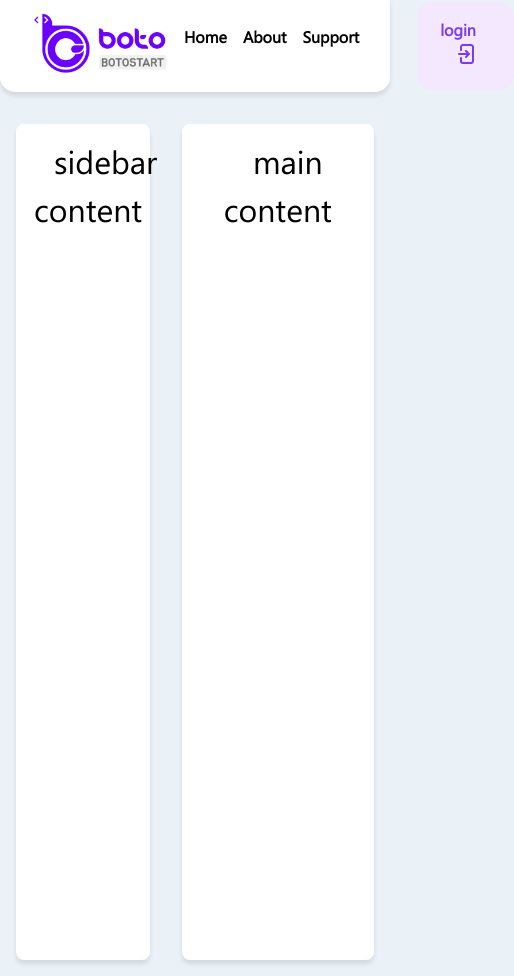
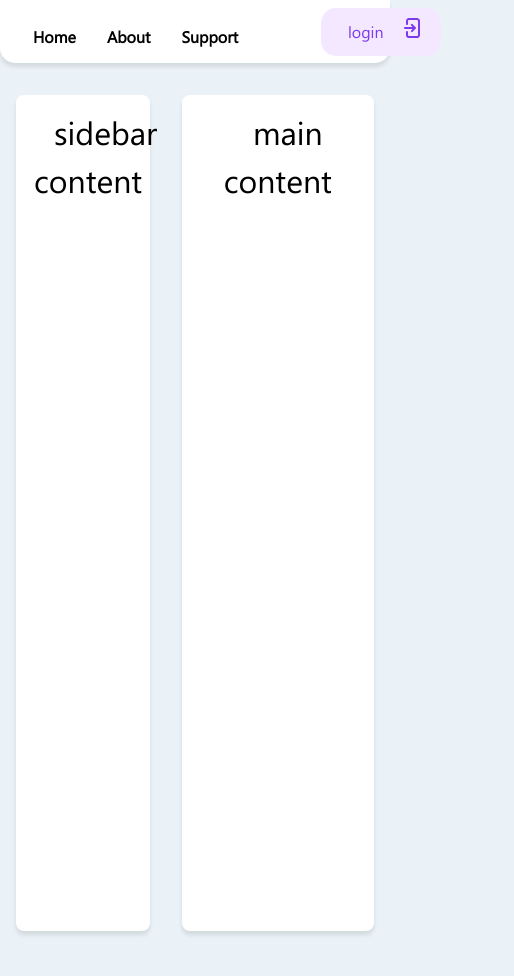
Before and after one commit to MattinHasanpour/web-learning, a plain HTML site: page index.html in a window 390 px wide. Shown: the whole page, 514 px wide, since content can reach past the window. After the commit the page ends 947 px from the top, so only its background shows below. Drawn offline with Linux system fonts and the light colour scheme; files whose address does not match are found by name.

Commit message:
style is grid

```diff
--- a/css/style.css
+++ b/css/style.css
@@ -27,12 +27,30 @@ body {
 }
 
 .header {
-  display: flex;
+  display: grid;
   justify-content: space-between;
   padding: 0 8px;
   border-bottom-right-radius: 15px;
   border-bottom-left-radius: 15px;
   margin-bottom: 1rem;
+  grid-template-columns: 5fr 1fr 1fr;
+}
+@media (max-width: 600px) {
+  .logo {
+    display: none;
+  }
+  .plus-user {
+    width: 100px;
+  }
+  ul li {
+    margin-left: 15px;
+    margin-bottom: 10px;
+  }
+}
+@media (max-width: 1150px) {
+  .plus-user {
+    width: 100px;
+  }
 }
 
 .header-navbar {
--- a/index.html
+++ b/index.html
@@ -13,16 +13,18 @@
           <a href="https://botostart.ir" class="logo">
             <img src="./image/logo.png" alt="botostart logo" />
           </a>
-
           <div class="navbar">
             <nav>
               <ul>
                 <li><a href="#">Home</a></li>
                 <li><a href="#">About</a></li>
                 <li><a href="#">Support</a></li>
+              </ul>
+            </nav>
+          </div>
           <div class="plus-user">
-                  <a title="login"
-                    ><span class="login">login</span
+            <a title="login">
+              <span class="login">login</span
               ><svg
                 xmlns="http://www.w3.org/2000/svg"
                 width="16px"
@@ -48,11 +50,9 @@
                     transform="translate(0 -121.831)"
                     fill="#7C3AED"
                   ></path>
-                      </g></svg
-                  ></a>
-                </div>
-              </ul>
-            </nav>
+                </g>
+              </svg>
+            </a>
           </div>
         </header>
       </div>
```
Lines whose indentation alone changed are shown as unchanged.
